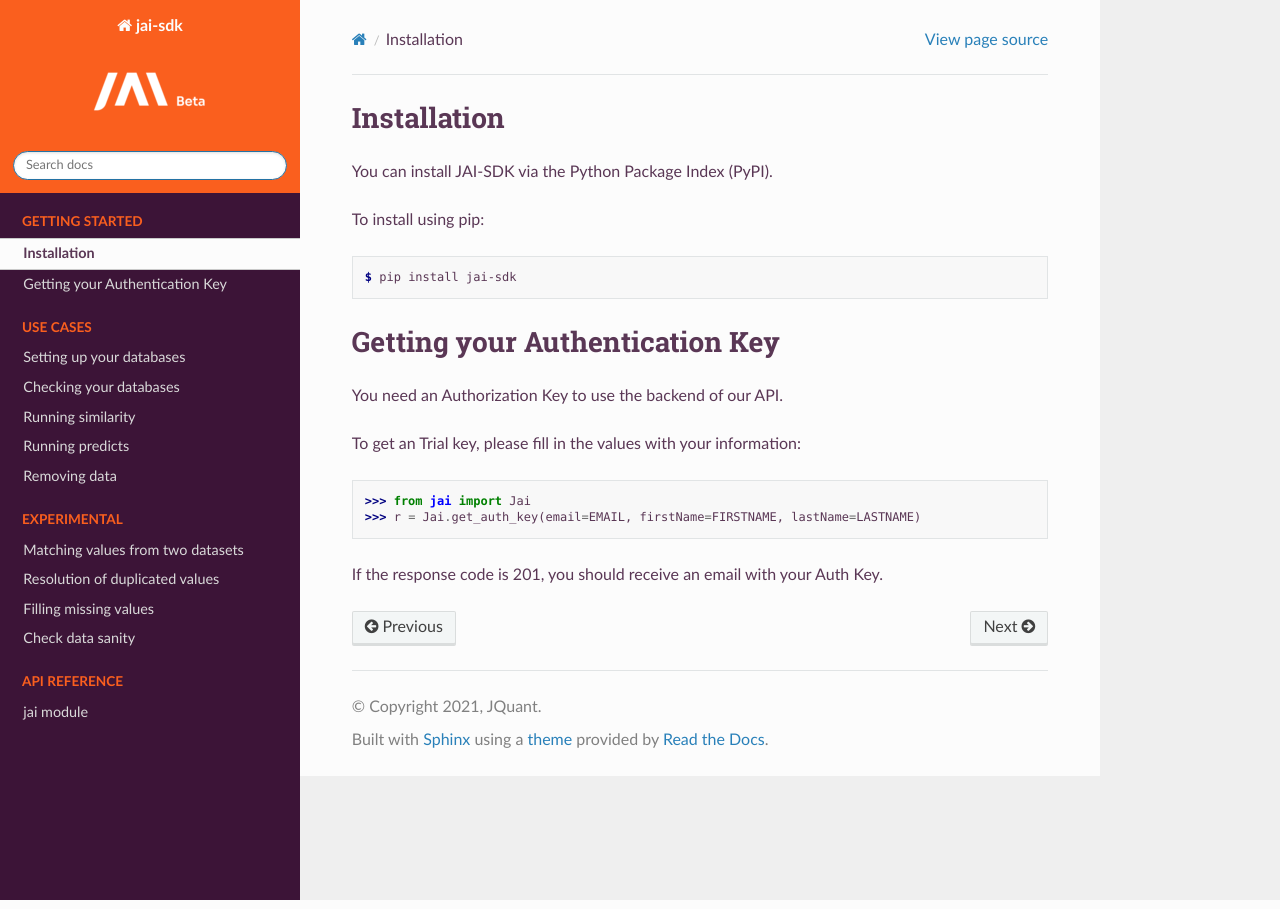
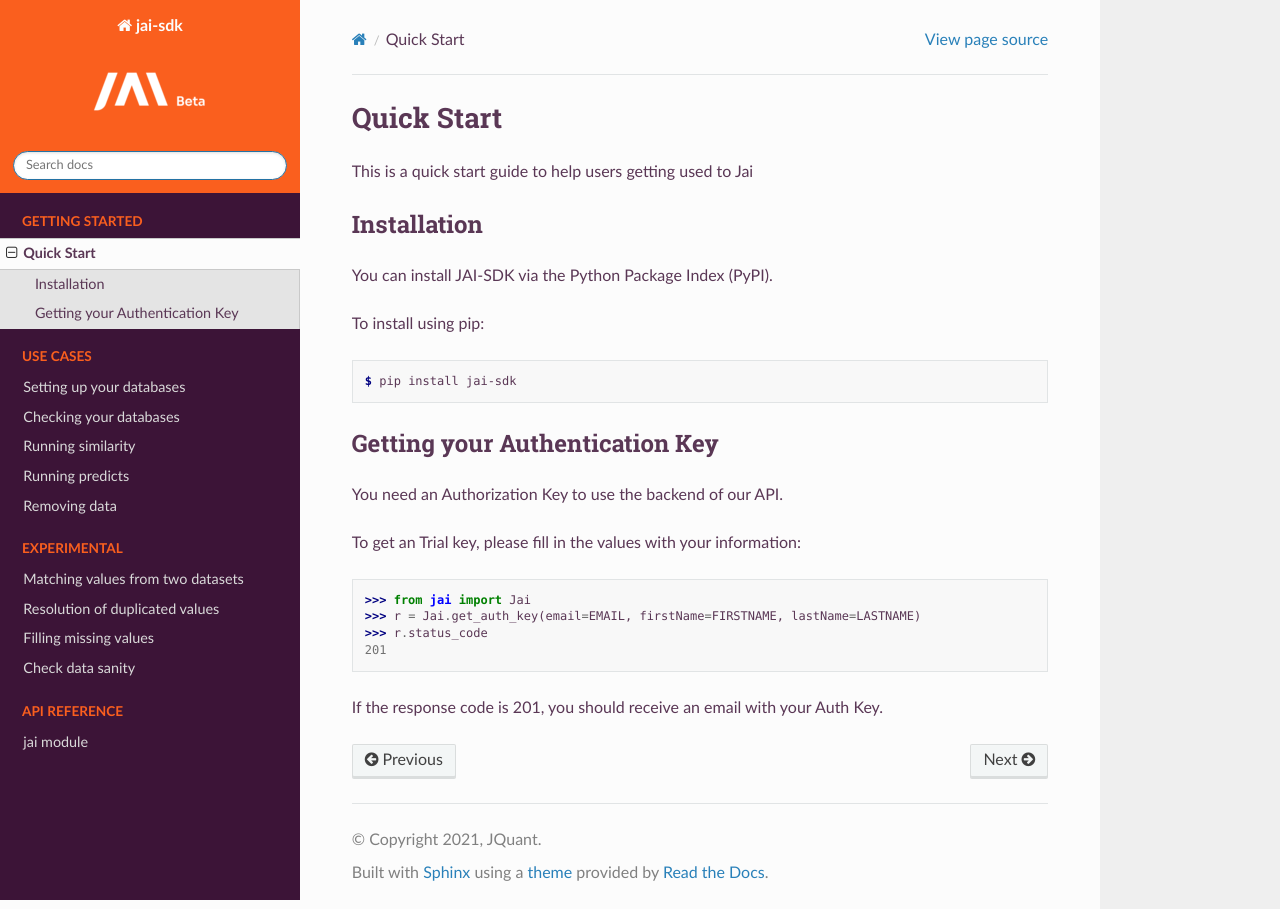
Before and after one commit to jquant/jai-sdk, a Sphinx documentation site: the page built from docs/getting_started/quick_start.rst, in a window 1280 px wide. Built offline with Sphinx 7.4.7 and the Read the Docs theme 2.0.0, drawn with Linux system fonts in a browser that asks for light colours; pages that are not in the unit, such as notebooks, are missing from menus.

Commit message:
Update quick_start.rst

```diff
--- a/docs/getting_started/quick_start.rst
+++ b/docs/getting_started/quick_start.rst
@@ -1,6 +1,12 @@
-############
+###########
+Quick Start
+###########
+
+This is a quick start guide to help users getting used to Jai
+
+************
 Installation
-############
+************
 
 You can install JAI-SDK via the Python Package Index (PyPI).
 
@@ -10,9 +16,9 @@
 
     $ pip install jai-sdk
 
-###############################
+*******************************
 Getting your Authentication Key
-###############################
+*******************************
 
 You need an Authorization Key to use the backend of our API.
 
@@ -22,5 +28,7 @@
 
 	>>> from jai import Jai
 	>>> r = Jai.get_auth_key(email=EMAIL, firstName=FIRSTNAME, lastName=LASTNAME)
+	>>> r.status_code
+	201
 
 If the response code is 201, you should receive an email with your Auth Key.
```
